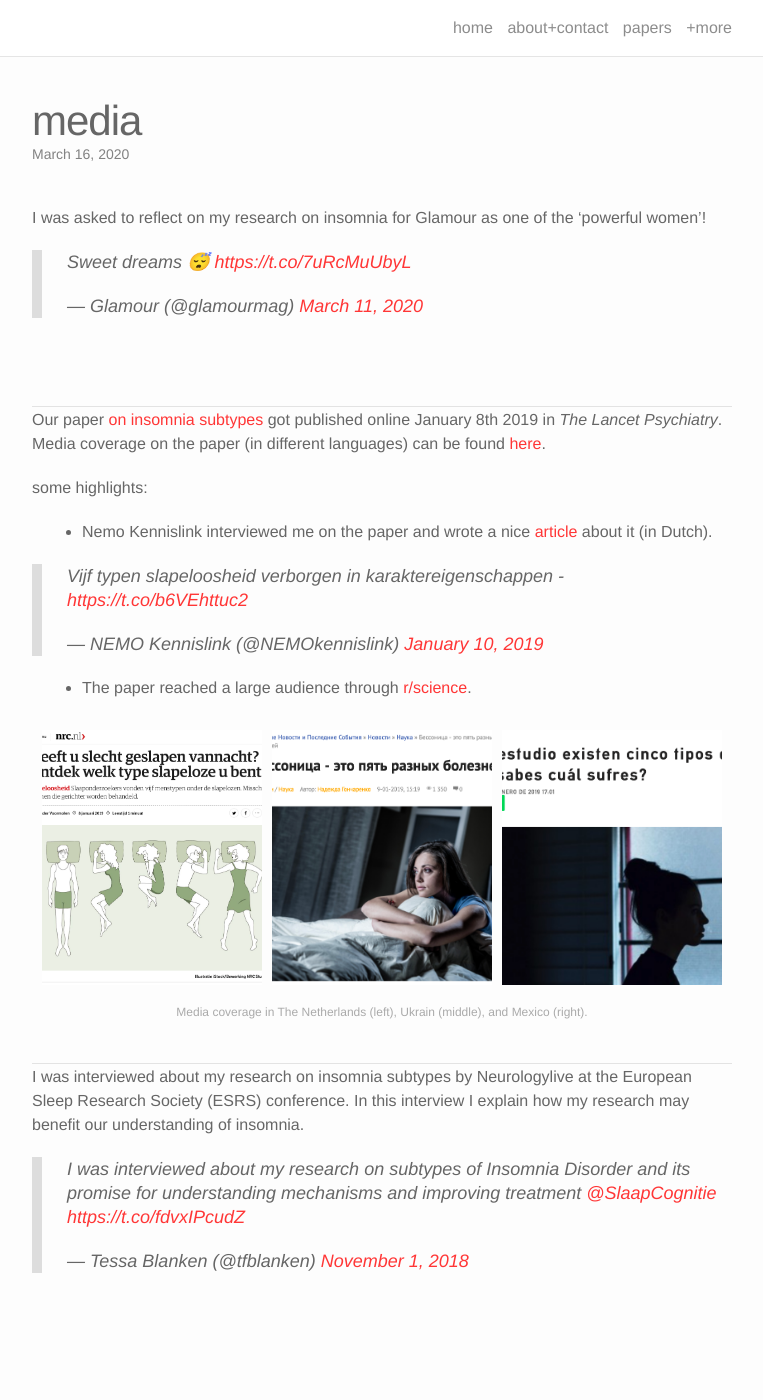
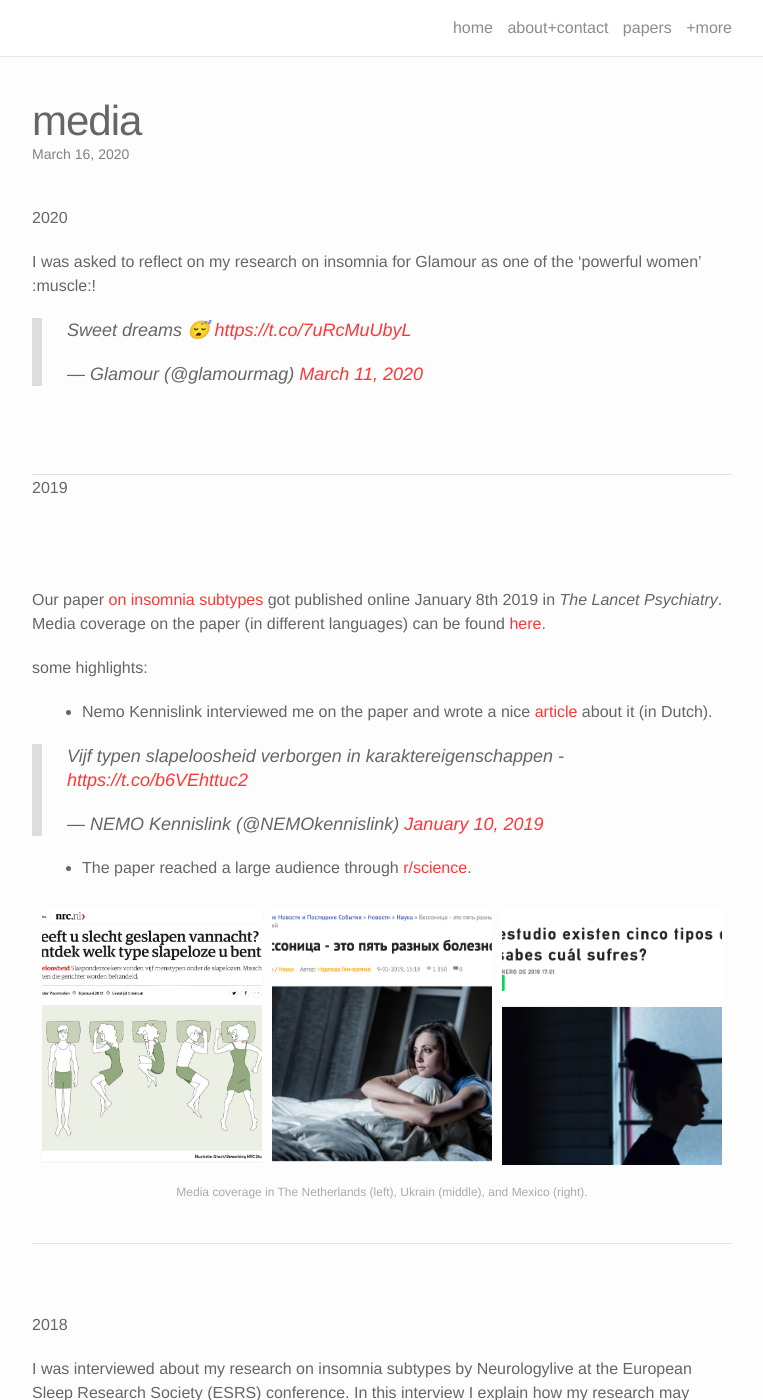
Before and after one commit to tfblanken/tfblanken.github.io, a Jekyll site: the page built from _portfolio/2_Media.markdown, in a window 1280 px wide and 1400 px high. Shown: the whole window, without its empty margins (258-1021 px from the left). Built offline with Jekyll 4.4.1, drawn with Linux system fonts in a browser that asks for light colours; nearby versions of some CDN libraries; comment, search, counter and statistics services are not loaded.

Commit message:
Update 2_Media.markdown

```diff
--- a/_portfolio/2_Media.markdown
+++ b/_portfolio/2_Media.markdown
@@ -5,7 +5,9 @@ description: radio + newspapers + online magazines
 img: /img/sea.jpg
 ---
 
-I was asked to reflect on my research on insomnia for Glamour as one of the 'powerful women'!
+2020
+
+I was asked to reflect on my research on insomnia for Glamour as one of the 'powerful women' :muscle:!
 
 <blockquote class="twitter-tweet tw-align-center"><p lang="en" dir="ltr">Sweet dreams 😴 <a href="https://t.co/7uRcMuUbyL">https://t.co/7uRcMuUbyL</a></p>&mdash; Glamour (@glamourmag) <a href="https://twitter.com/glamourmag/status/1237874710802653188?ref_src=twsrc%5Etfw">March 11, 2020</a></blockquote> <script async src="https://platform.twitter.com/widgets.js" charset="utf-8"></script>
 
@@ -13,6 +15,11 @@ I was asked to reflect on my research on insomnia for Glamour as one of the 'pow
 <br/>
 
 ----
+
+2019
+
+<br/>
+<br/>
 
 Our paper <a href="https://www.researchgate.net/publication/330256475_Insomnia_disorder_subtypes_derived_from_life_history_and_traits_of_affect_and_personality" target="blank">on insomnia subtypes</a> got published online January 8th 2019 in *The Lancet Psychiatry*. Media coverage on the paper (in different languages) can be found <a href="https://pure.knaw.nl/portal/en/clippings/meer-helderheid-in-slapeloosheid(144caf18-50c7-48b1-a7a5-0ba90281e831).html">here</a>.
 
@@ -41,6 +48,11 @@ some highlights:
 
 ----
 
+<br/>
+<br/>
+
+2018
+
 I was interviewed about my research on insomnia subtypes by Neurologylive at the European Sleep Research Society (ESRS) conference. In this interview I explain how my research may benefit our understanding of insomnia.
 
 <blockquote class="twitter-tweet tw-align-center"><p lang="en" dir="ltr">I was interviewed about my research on subtypes of Insomnia Disorder and its promise for understanding mechanisms and improving treatment <a href="https://twitter.com/SlaapCognitie?ref_src=twsrc%5Etfw">@SlaapCognitie</a> <a href="https://t.co/fdvxIPcudZ">https://t.co/fdvxIPcudZ</a></p>&mdash; Tessa Blanken (@tfblanken) <a href="https://twitter.com/tfblanken/status/1057910608396513281?ref_src=twsrc%5Etfw">November 1, 2018</a></blockquote> <script async src="https://platform.twitter.com/widgets.js" charset="utf-8"></script>
```
